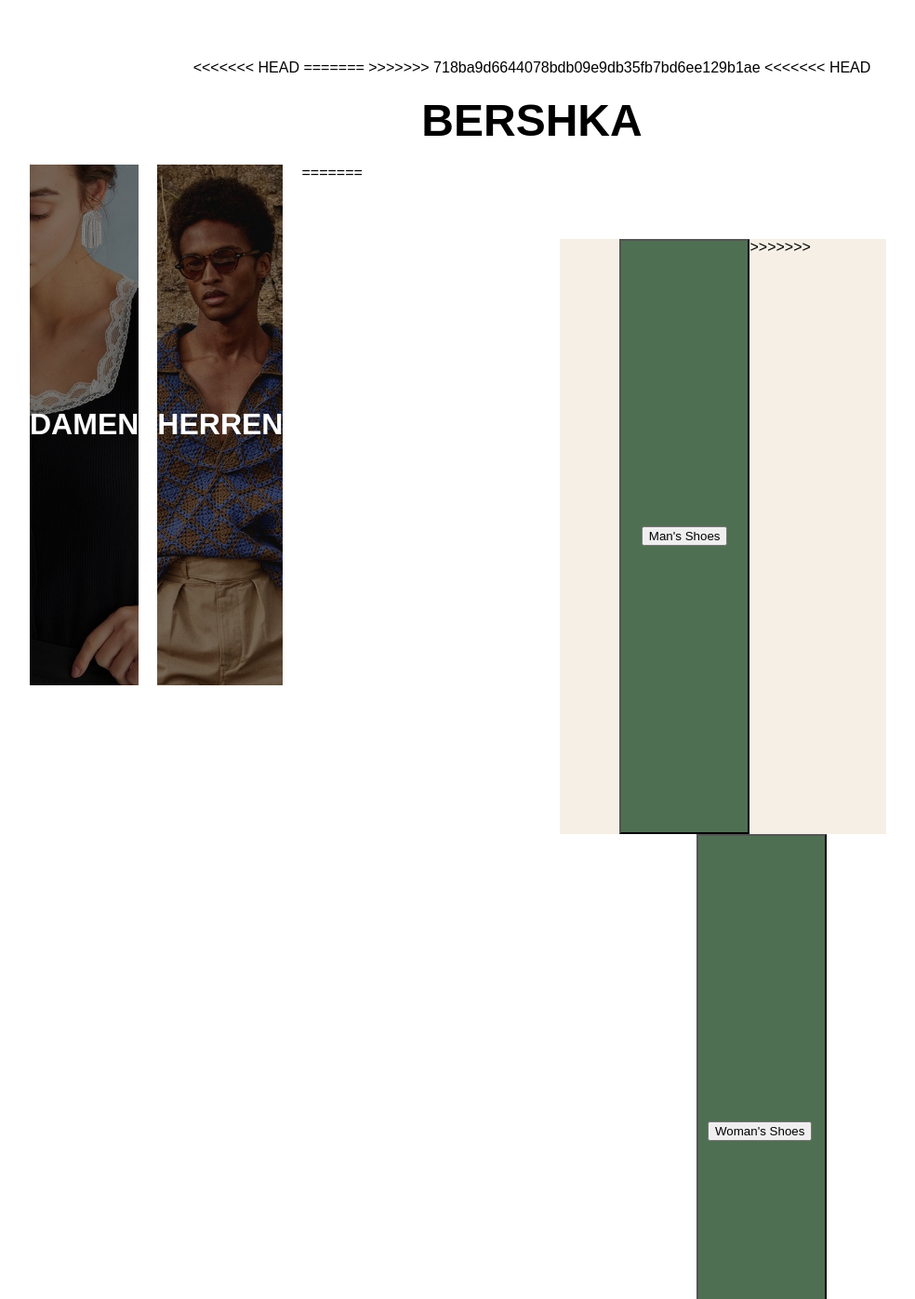
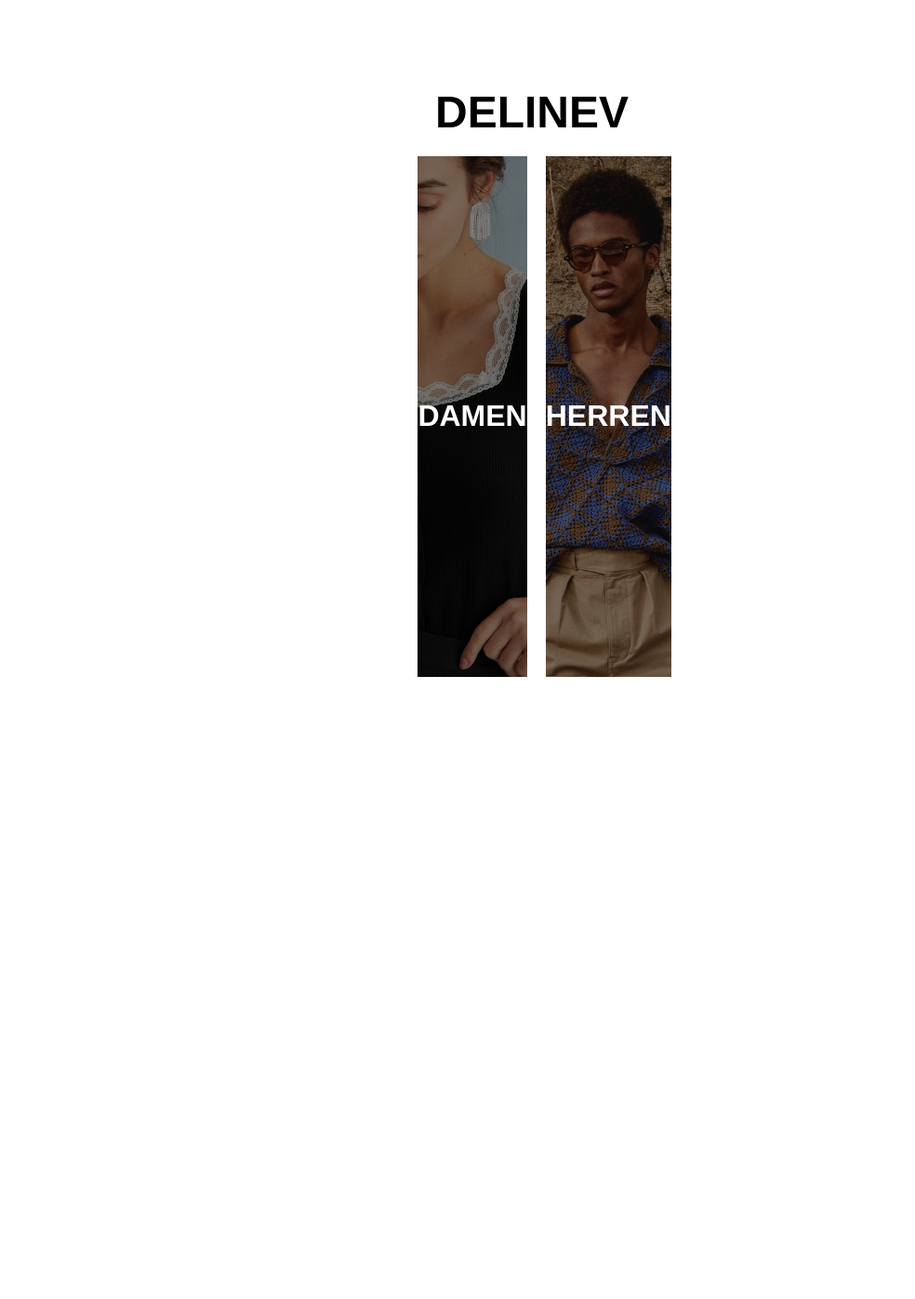
Before and after one commit to Nevle0n/Informatik_Projekt, a plain HTML site: page frontpage.html in a window 1280 px wide. Shown: the top 1397 px of the page at 93% size, without its empty margins (68-1052 px from the left). After the commit the page ends 800 px from the top, so only its background shows below. Drawn offline with Linux system fonts and the light colour scheme.

Commit message:
Update frontpage.html

```diff
--- a/frontpage.html
+++ b/frontpage.html
@@ -8,14 +8,8 @@
 <title>E-Commerce Frontpage</title>
 </head>
 
-<<<<<<< HEAD
-=======
-
-
->>>>>>> 718ba9d6644078bdb09e9db35fb7bd6ee129b1ae
 <body>
-<<<<<<< HEAD
-    <h1>BERSHKA</h1>
+<h1>DELINEV</h1>
 <div class="container">
 <div class="section" id="damen">
 <a href="#" class="section-link">
@@ -31,17 +25,6 @@
 </div>
 </a>
 </div>
-=======
-    <div class="buttons">
-        <button class="button-left" onclick="" style="fill: url(https://th.bing.com/th?id=OIP.VoXXZWHOcYsMtnjlLJJUFgHaEh&w=319&h=195&c=8&rs=1&qlt=90&o=6&dpr=1.3&pid=3.1&rm=2);">
-            <input type="button" value="Man's Shoes" onclick="">
-        </button>
-
-        <button class="button-right" onclick="" style="fill: url(https://th.bing.com/th?id=OIP.VoXXZWHOcYsMtnjlLJJUFgHaEh&w=319&h=195&c=8&rs=1&qlt=90&o=6&dpr=1.3&pid=3.1&rm=2);">
-            <input type="button" value="Woman's Shoes" onclick="">
-            <img src="" alt="">
-        </button>
->>>>>>> 718ba9d6644078bdb09e9db35fb7bd6ee129b1ae
 </div>
 </body>
 
```
Lines whose indentation alone changed are shown as unchanged.
